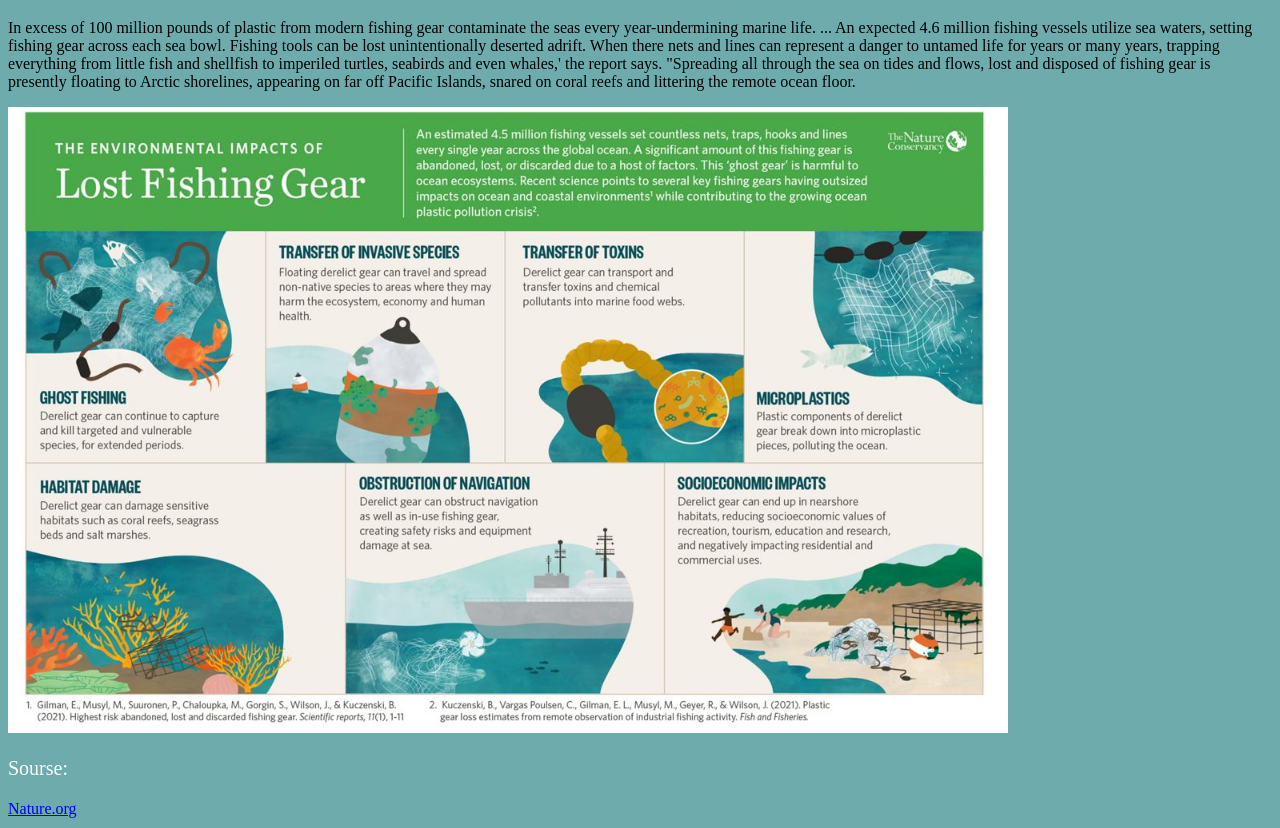
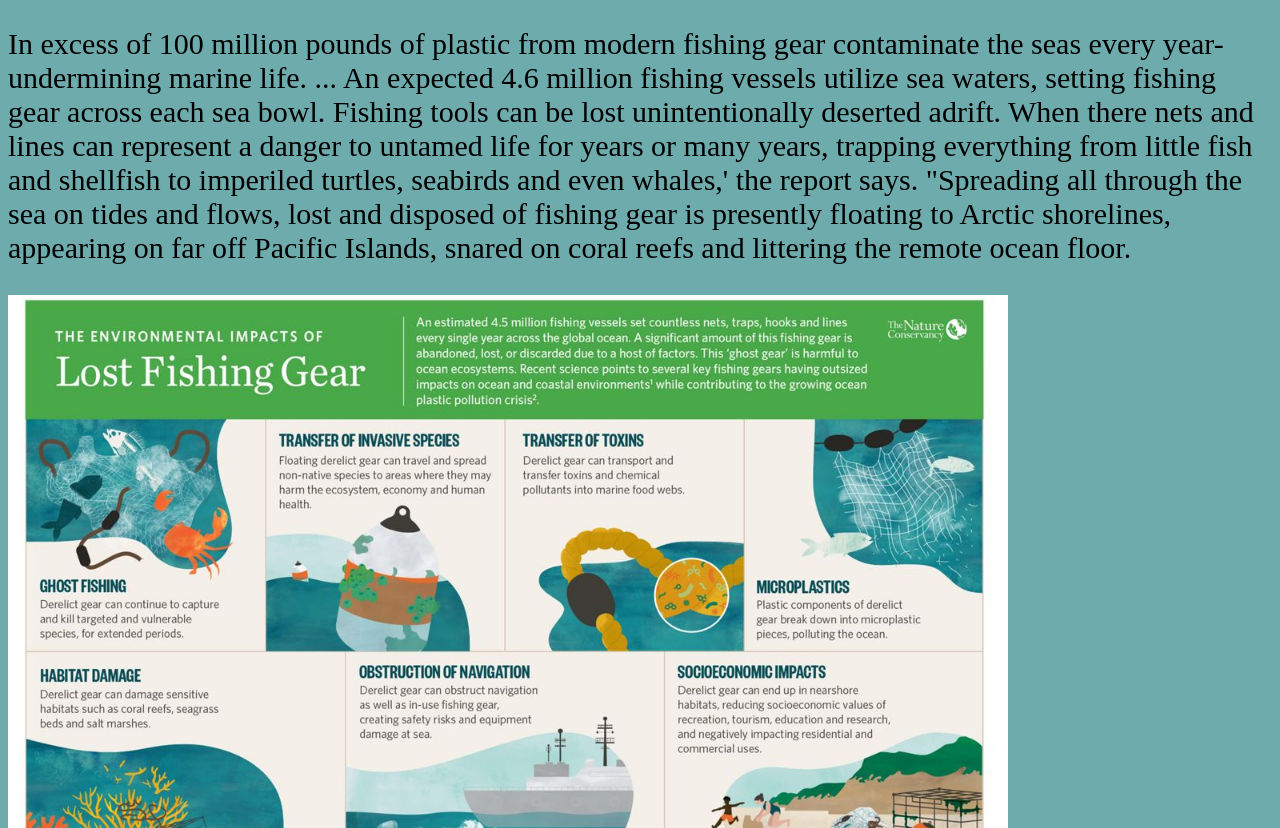
Before and after one commit to drewlobel/Pollution-Project, a plain HTML site: page index.html in a window 1280 px wide. Shown: the part 124-952 px from the top of the page. Drawn offline with Linux system fonts and the light colour scheme.

Commit message:
Update index.html

```diff
--- a/index.html
+++ b/index.html
@@ -30,12 +30,10 @@
 </style>
 
 <style>
-.sourse {
-  font-family: Times New Roman, sans-serif;
-  font-size: 20px;
-  color: white;
+.graph{
+	font-size: 30px;
 }
-</style>
+</style
 
 
 </head>
@@ -99,7 +97,7 @@ function checkTime(i) {
 <h1>How Fishing Is Polluting Our Oceans</h1>
 
 
-<p>In excess of 100 million pounds of plastic from modern fishing gear contaminate the seas every year-undermining marine life. ...
+<p class="graph">In excess of 100 million pounds of plastic from modern fishing gear contaminate the seas every year-undermining marine life. ...
 An expected 4.6 million fishing vessels utilize sea waters, setting fishing gear across each sea bowl.
 Fishing tools can be lost unintentionally deserted adrift. When there nets and lines can represent a danger to
 untamed life for years or many years, trapping everything from little fish and shellfish to imperiled turtles, seabirds and even whales,'
```
